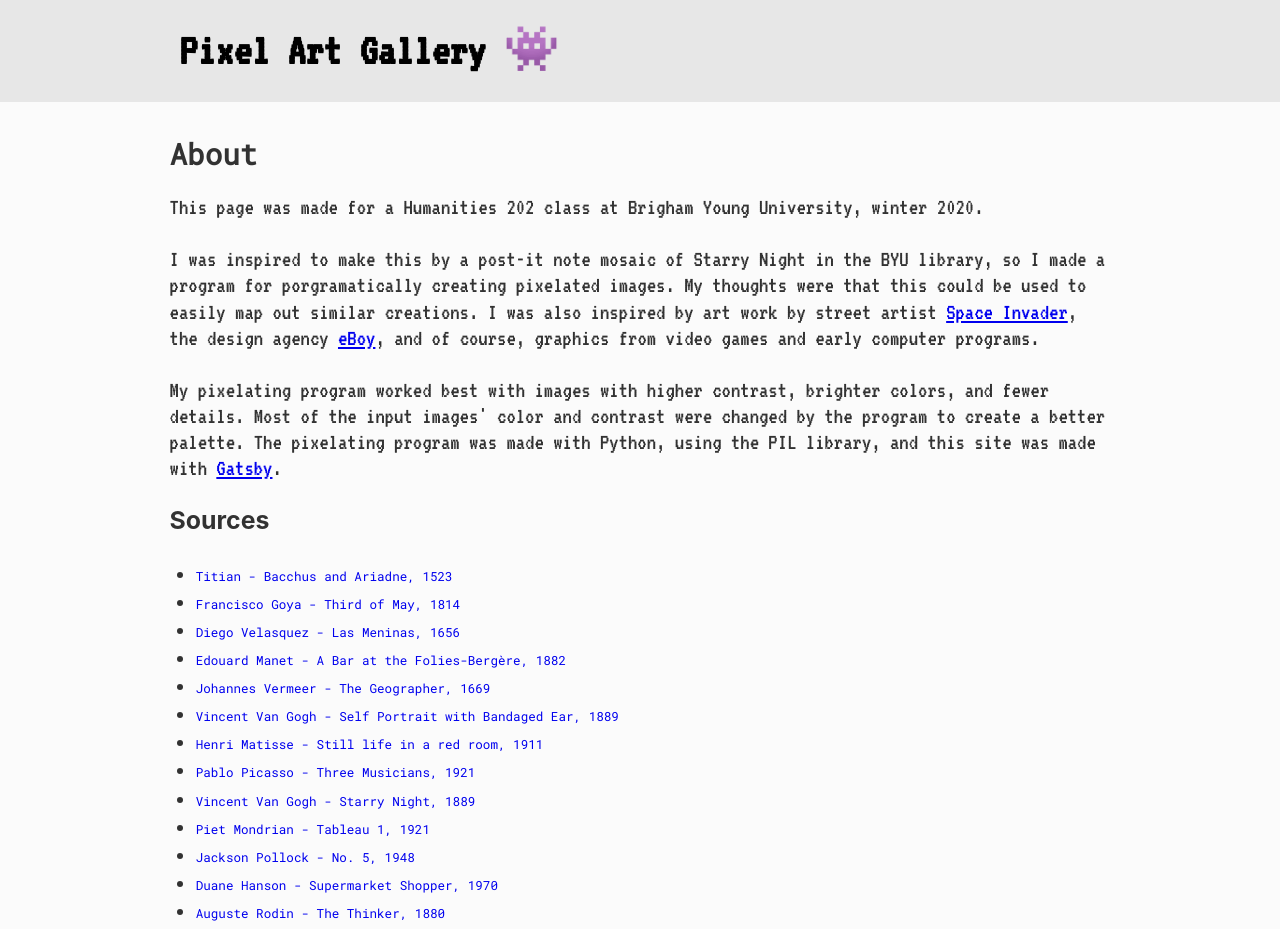
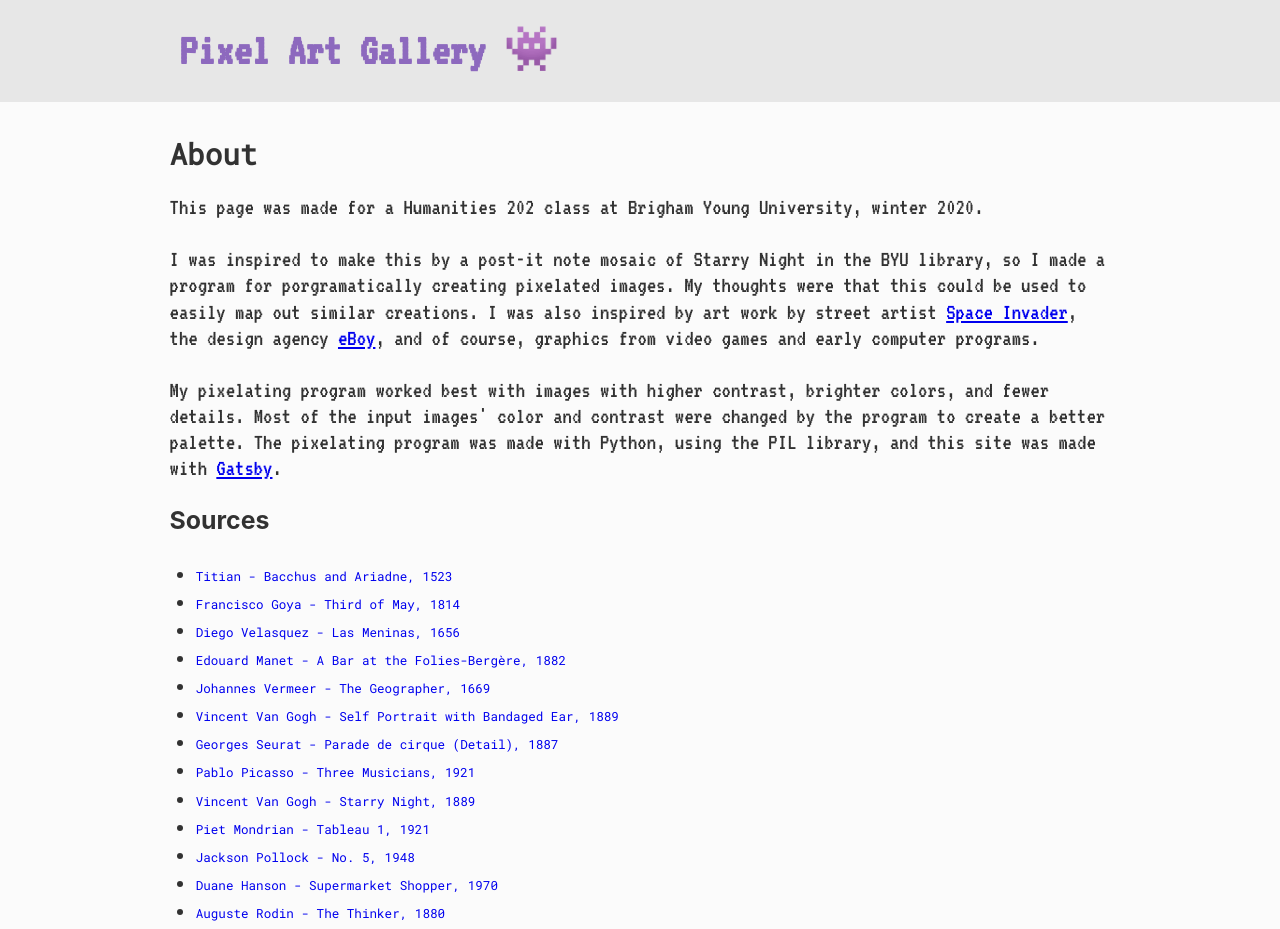
Before and after one commit to rrosenlof/pixel-gallery, a Gatsby site: page /about in a window 1280 px wide. Shown: the top 929 px of the page. Built offline with nearby package versions, Linux system fonts and the light colour scheme; Gatsby itself is replaced by a stand-in of ours.

Commit message:
switching out matisse for seurat and other style work

```diff
--- a/src/components/header.js
+++ b/src/components/header.js
@@ -20,7 +20,7 @@ const Header = ({ siteTitle }) => (
         <Link
           to="/"
           style={{
-            color: `black`,
+            color: `#8d69be`,
             textDecoration: `none`,
           }}
         >
--- a/src/components/layout.css
+++ b/src/components/layout.css
@@ -42,6 +42,7 @@ template {
 a {
   background-color: transparent;
   -webkit-text-decoration-skip: objects;
+  font-family: 'VT323', monospace;
 }
 a:active,
 a:hover {
--- a/src/pages/about.js
+++ b/src/pages/about.js
@@ -37,7 +37,7 @@ const SecondPage = () => (
         <a href="https://courtauld.ac.uk/gallery/collection/impressionism-post-impressionism/van-gogh-self-portrait">Vincent Van Gogh - Self Portrait with Bandaged Ear, 1889</a>
       </li>
       <li>
-        <a href="https://getcustomart.com/products/henri-matisse-red-interior-still-life-on-a-blue-table">Henri Matisse - Still life in a red room, 1911</a>
+        <a href="https://www.crayola.com/lesson-plans/pointillism-lesson-plan/">Georges Seurat - Parade de cirque (Detail), 1887</a>
       </li>
       <li>
         <a href="https://www.pablopicasso.org/three-musicians.jsp">Pablo Picasso - Three Musicians, 1921</a>
```
Also changed, not shown: src/pages/index.js (+8 -2 lines), src/images/seurat.png (added).
